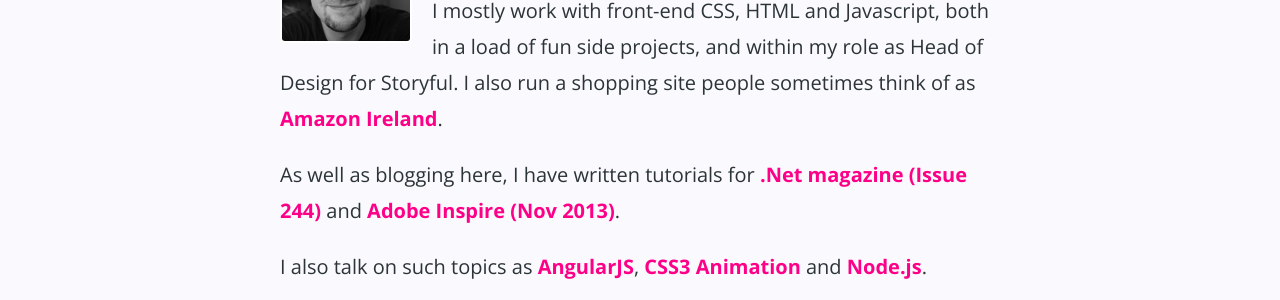
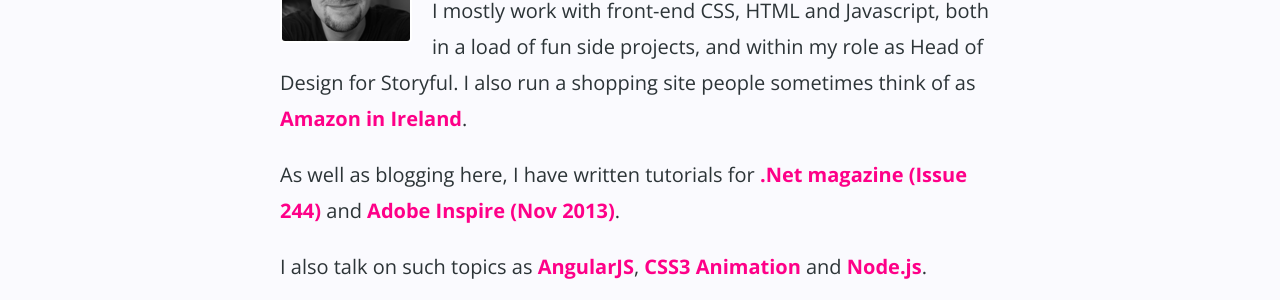
Before and after one commit to donovanh/donovanh.github.com, a Jekyll site: the page built from about/index.html, in a window 1280 px wide. Shown: the part 321-621 px from the top of the page. Built offline with Jekyll 4.4.1, drawn with Linux system fonts in a browser that asks for light colours; nearby versions of some CDN libraries.

Commit message:
Fixing links

```diff
--- a/_posts/2012-07-27-designing-for-speed.markdown
+++ b/_posts/2012-07-27-designing-for-speed.markdown
@@ -58,7 +58,7 @@ Yahoo's [YSlow][8] is another great tool to help identify the weak points in you
 
 If you need assistance setting up image sprites, [Sprite Pad][9] is an interesting tool. Alternately, [SpriteCow][10] seems pretty cool.
 
- [1]: http://shopireland.ie
+ [1]: http://www.shopireland.ie
  [2]: http://www.useit.com/alertbox/9703a.html
  [3]: http://www.useit.com/alertbox/response-times.html
  [4]: http://www.engadget.com/2012/07/19/smartphone-internet-china/
--- a/about/index.html
+++ b/about/index.html
@@ -12,7 +12,7 @@ bodyTag: internal
 
   <p>A Dublin based front-end web developer, building interesting things on the web for close to 15 years.</p>
 
-  <p>I mostly work with front-end CSS, HTML and Javascript, both in a load of fun side projects, and within my role as Head of Design for Storyful. I also run a shopping site people sometimes think of as <a href="http://shopireland.ie">Amazon Ireland</a>.</p>
+  <p>I mostly work with front-end CSS, HTML and Javascript, both in a load of fun side projects, and within my role as Head of Design for Storyful. I also run a shopping site people sometimes think of as <a href="http://www.shopireland.ie">Amazon in Ireland</a>.</p>
 
   <p>As well as blogging here, I have written tutorials for <a href="http://www.creativebloq.com/web-design/net-magazine-244-7133593">.Net magazine (Issue 244)</a> and <a href="http://www.adobe.com/inspire/2013/11/3d-css.html">Adobe Inspire (Nov 2013)</a>.</p>
 
```
